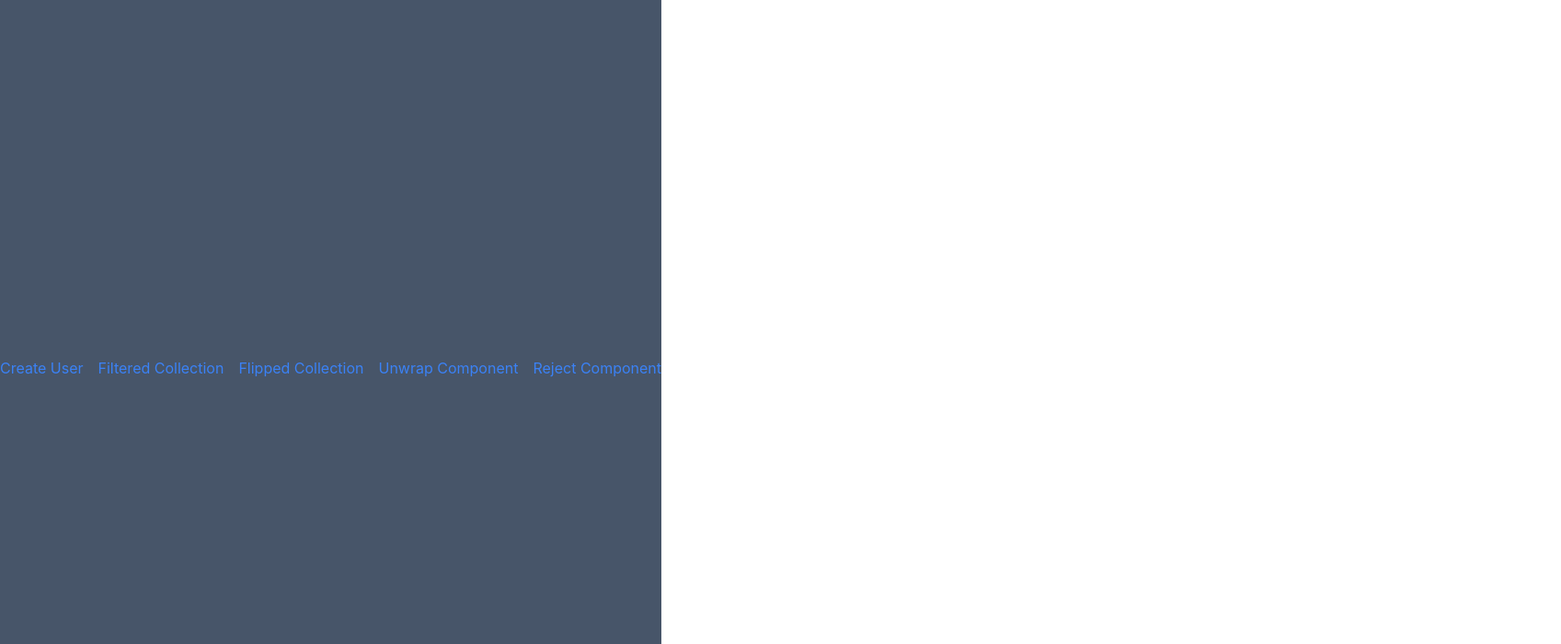
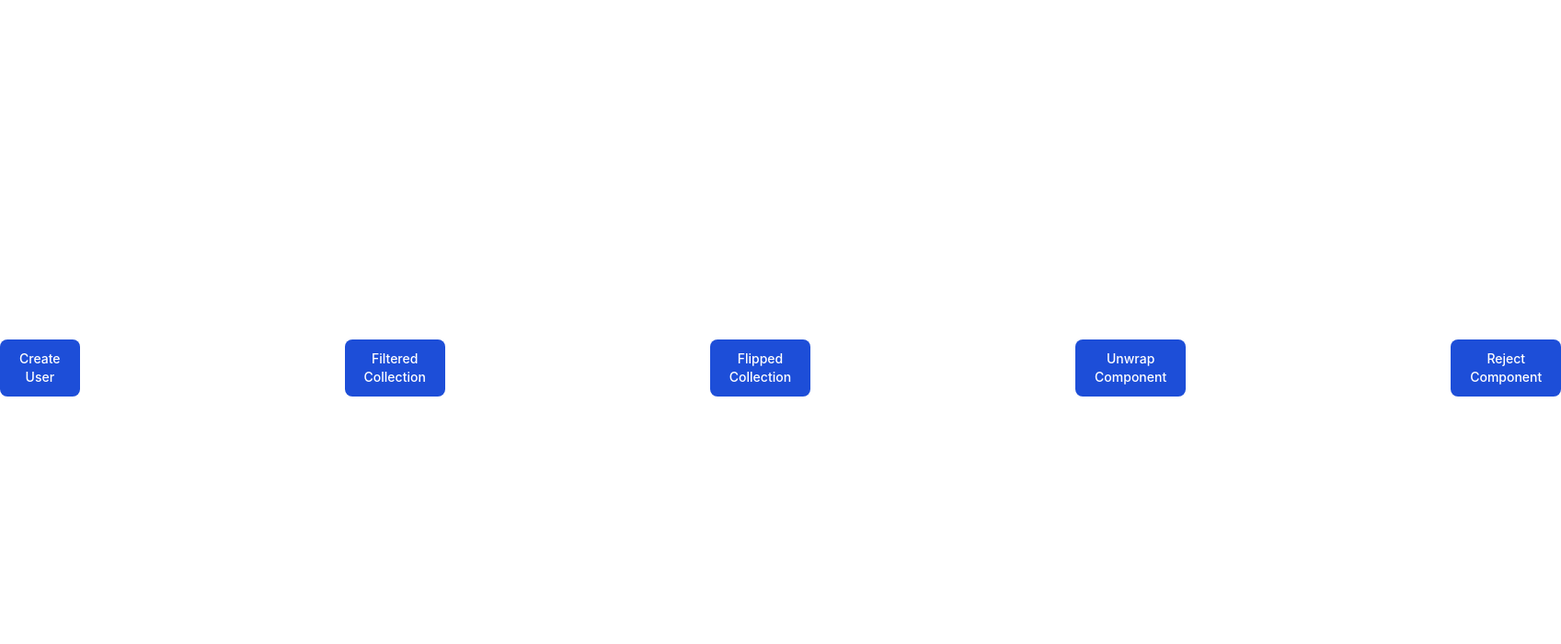
Before and after one commit to thefoxdeveloper/my-project, a React (Vite) app: page / in a window 1280 px wide. Shown: the top 700 px of the page at 92% size, 1697 px wide, since content can reach past the window. Built offline with nearby package versions, Linux system fonts and the light colour scheme.

Commit message:
fix: buttons

```diff
--- a/src/App.jsx
+++ b/src/App.jsx
@@ -1,4 +1,4 @@
-import { useState, useRef } from "react";
+import React, { useState, useRef } from "react";
 import CreateUser from "./CreateUser";
 import FilteredCollection from "./FilteredCollection";
 import FlippedCollection from "./FlippedCollection";
@@ -27,37 +27,47 @@
   };
 
   return (
-    <div className="min-h-screen flex justify-center items-center bg-slate-600">
-      <ul className="flex space-x-4">
-        <li
-          className="cursor-pointer text-blue-500 hover:text-blue-700"
+    <div className="">
+      <ul className="flex space-x-72 text-center">
+        <li>
+          <button
+            className="text-white bg-blue-700 hover:bg-blue-800 focus:ring-4 focus:outline-none focus:ring-blue-300 font-medium rounded-lg text-sm w-full sm:w-auto px-5 py-2.5 text-center dark:bg-blue-600 dark:hover:bg-blue-700 dark:focus:ring-blue-800"
             onClick={() => openModal(<CreateUser />)}
           >
             Create User
+          </button>
         </li>
-        <li
-          className="cursor-pointer text-blue-500 hover:text-blue-700"
+        <li>
+          <button
+            className="text-white bg-blue-700 hover:bg-blue-800 focus:ring-4 focus:outline-none focus:ring-blue-300 font-medium rounded-lg text-sm w-full sm:w-auto px-5 py-2.5 text-center dark:bg-blue-600 dark:hover:bg-blue-700 dark:focus:ring-blue-800"
             onClick={() => openModal(<FilteredCollection />)}
           >
             Filtered Collection
+          </button>
         </li>
-        <li
-          className="cursor-pointer text-blue-500 hover:text-blue-700"
+        <li>
+          <button
+            className="text-white bg-blue-700 hover:bg-blue-800 focus:ring-4 focus:outline-none focus:ring-blue-300 font-medium rounded-lg text-sm w-full sm:w-auto px-5 py-2.5 text-center dark:bg-blue-600 dark:hover:bg-blue-700 dark:focus:ring-blue-800"
             onClick={() => openModal(<FlippedCollection />)}
           >
             Flipped Collection
+          </button>
         </li>
-        <li
-          className="cursor-pointer text-blue-500 hover:text-blue-700"
+        <li>
+          <button
+            className="text-white bg-blue-700 hover:bg-blue-800 focus:ring-4 focus:outline-none focus:ring-blue-300 font-medium rounded-lg text-sm w-full sm:w-auto px-5 py-2.5 text-center dark:bg-blue-600 dark:hover:bg-blue-700 dark:focus:ring-blue-800"
             onClick={() => openModal(<UnwrapComponent />)}
           >
             Unwrap Component
+          </button>
         </li>
-        <li
-          className="cursor-pointer text-blue-500 hover:text-blue-700"
+        <li>
+          <button
+            className="text-white bg-blue-700 hover:bg-blue-800 focus:ring-4 focus:outline-none focus:ring-blue-300 font-medium rounded-lg text-sm w-full sm:w-auto px-5 py-2.5 text-center dark:bg-blue-600 dark:hover:bg-blue-700 dark:focus:ring-blue-800"
             onClick={() => openModal(<RejectComponent />)}
           >
             Reject Component
+          </button>
         </li>
       </ul>
       {isModalOpen && (
```
Lines whose indentation alone changed are shown as unchanged.
